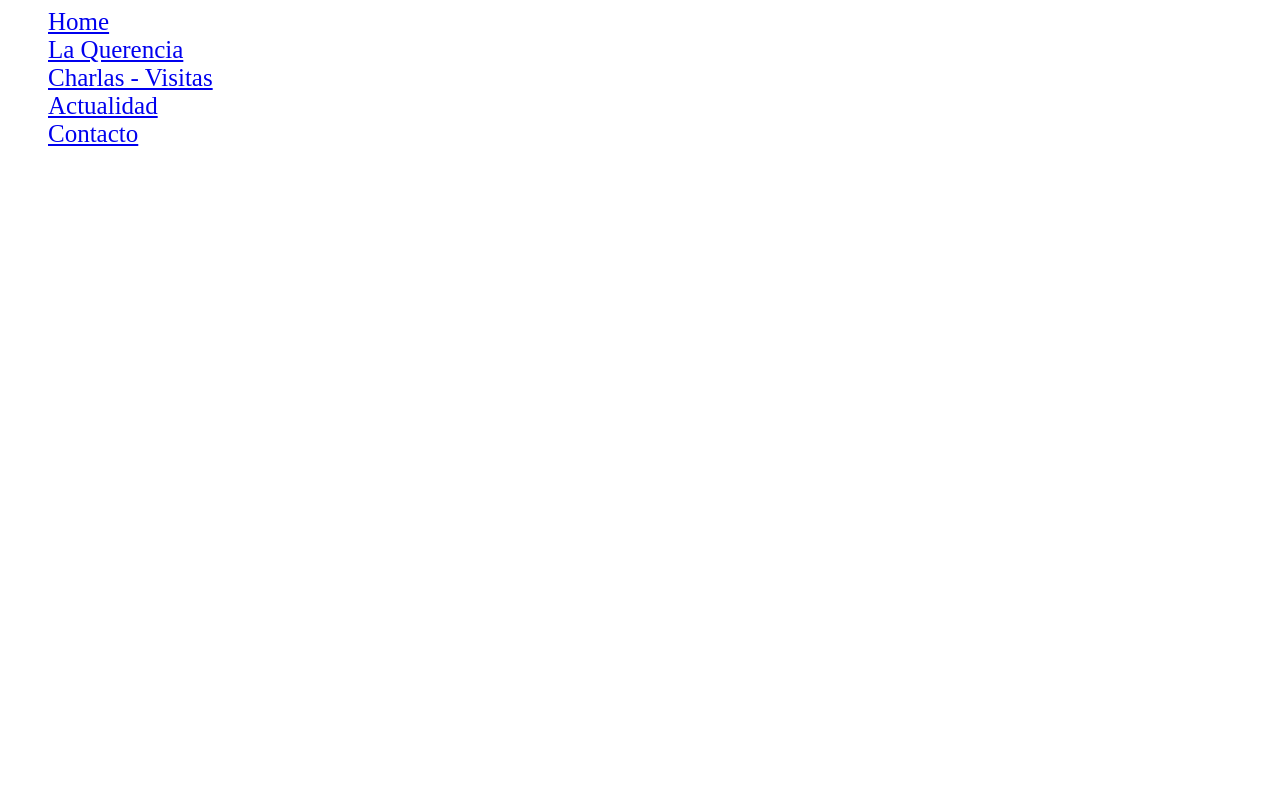
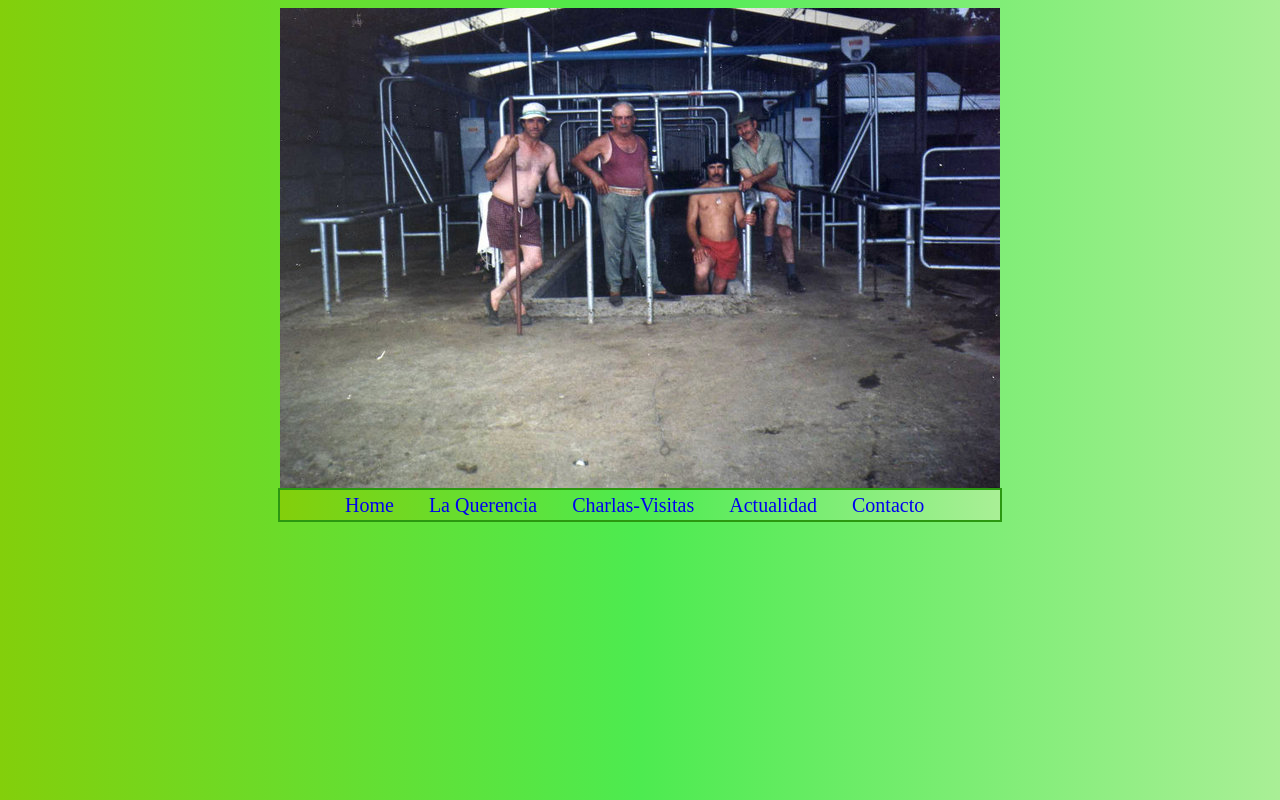
Before and after one commit to Unicen-Tuari/fninni, a PHP site: page / in a window 1280 px wide. Run offline with PHP 8.4, Linux system fonts and the light colour scheme.

Commit message:
modificaciones header,nav

```diff
--- a/index.html
+++ b/index.html
@@ -6,19 +6,25 @@
 </head>
 <body>
 	<header>
+		<div>
+		<img src="site\images\imagen_header.jpg" alt="tambo" />
+		</div>
 	</header>
 	<nav>
 		<ul class="vacio">
-			<li ><a href="http://www.exa.unicen.edu.ar"> Home </a ></li>
-			<li ><a href="http://www.exa.unicen.edu.ar">La Querencia </a ></li>
-			<li ><a href="http://www.exa.unicen.edu.ar">Charlas - Visitas </a ></li>
-			<li ><a href="http://www.exa.unicen.edu.ar">Actualidad </a ></li>
+			<li ><a href="index.html">Home</a ></li>
+			<li ><a href="http://www.exa.unicen.edu.ar">La Querencia</a ></li>
+			<li ><a href="http://www.exa.unicen.edu.ar">Charlas-Visitas</a ></li>
+			<li ><a href="http://www.exa.unicen.edu.ar">Actualidad</a ></li>
 			<li ><a href="http://www.exa.unicen.edu.ar">Contacto</a ></li>
 		</ul>
+
 	</nav>
 
 	<article>
+		<div class="home">
 
+		</div>
 	</article>
 
 	<footer>
--- a/site/css/styles.css
+++ b/site/css/styles.css
@@ -1,6 +1,38 @@
 .vacio li{
   list-style-type: none;
-  font-size: 25px;
+  font-size: 20px;
+  margin: auto auto;
+  float: left;
+  padding-left: 25px;
+  padding-right: 10px;
+  margin-top: -12px;
+  color: #72e923;
 }
+
 body {
+  background: linear-gradient(to right, #83cf0b,#4deb50,#a9ef96);
 }
+nav {
+  border: 2px solid #2b9810;
+
+  width: 720px;
+  margin: auto auto;
+  height: 30px;
+  background: linear-gradient(to right, #83cf0b,#4deb50,#a9ef96);
+
+}
+ul a{
+  text-decoration: none;
+
+}
+li a:hover{
+  background-color: #2b9810;
+  color: #72e923;
+}
+ header{
+   width: 720px;
+   margin:auto auto;
+ }
+ header div{
+   margin:auto auto;
+ }
```
Also changed, not shown: site/images/imagen_header.jpg (added).
